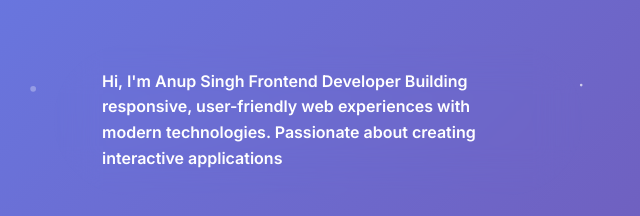
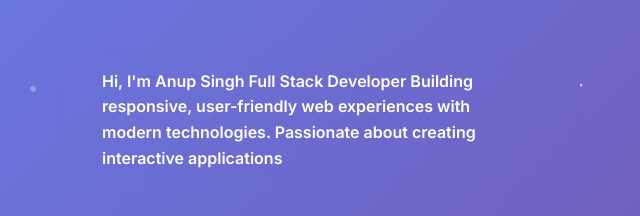
Before and after one commit to Anup851/frontend-portfolio, a plain HTML site: page index.html in a window 1280 px wide. Shown: the part 335-551 px from the top of the page, 10-650 px from the left. Drawn offline with Linux system fonts and the light colour scheme.

Commit message:
Update role description from Frontend to Full Stack Developer

```diff
--- a/index.html
+++ b/index.html
@@ -71,7 +71,7 @@
                 <div class="hero-text">
                     <h1 class="hero-title">Anup Singh</h1>
                     <p class="hero-role">Full Stack Developer</p>
-                    <a class="hero-button">Hi, I'm Anup Singh Frontend Developer  Building responsive, user-friendly web experiences with modern technologies. Passionate about creating interactive applications</a>
+                    <a class="hero-button">Hi, I'm Anup Singh Full Stack Developer  Building responsive, user-friendly web experiences with modern technologies. Passionate about creating interactive applications</a>
                     <div class="hero-actions">
                         <a href="Anup_resume.pdf" class="cv-button" download>Download CV</a>
                     </div>
```
